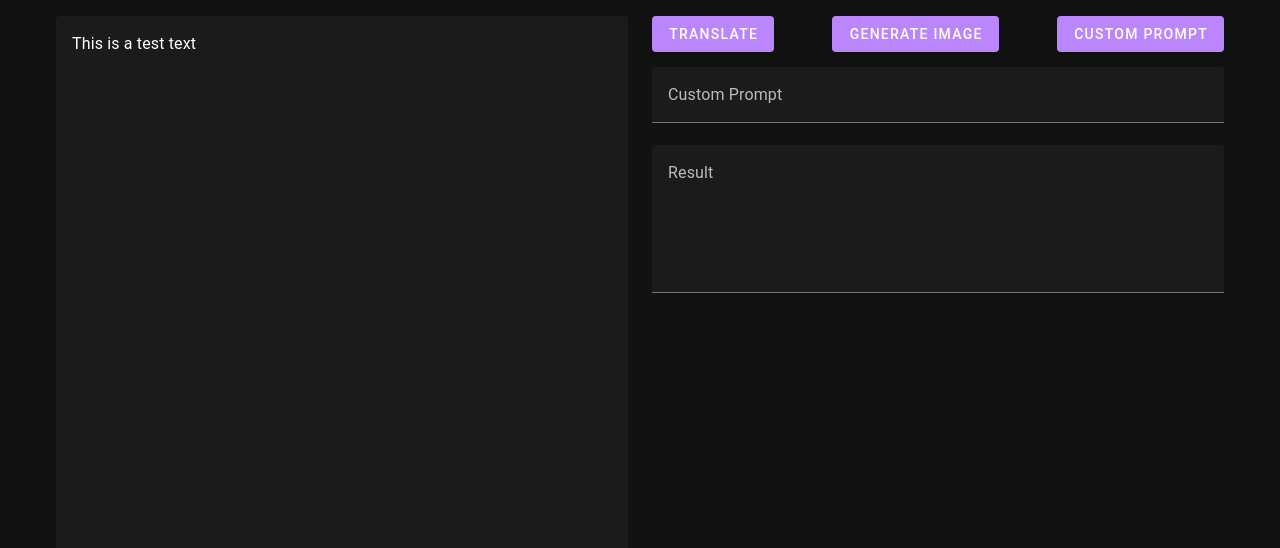
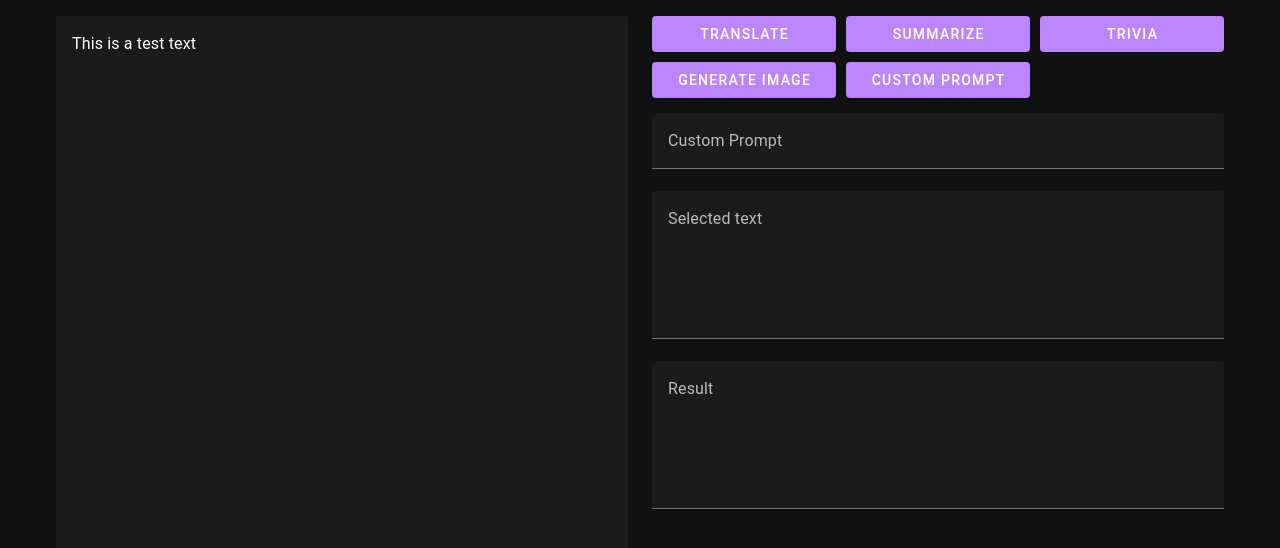
Before and after one commit to DeeJack/EpubToSpeech, a Vue app in the folder frontend/: page / in a window 1280 px wide. Shown: the top 548 px of the page. Built offline with nearby package versions, Linux system fonts and the light colour scheme.

Commit message:
Summation + trivia buttons in ReadingPane Selected text in textaea in ReadingPane

```diff
--- a/frontend/src/components/ReadingPane.vue
+++ b/frontend/src/components/ReadingPane.vue
@@ -3,17 +3,21 @@
         <v-container>
             <v-row>
                 <v-col cols="12" md="6" class="reading">
-                    <v-textarea height="100" auto-grow hide-details v-model="text" label="" readonly></v-textarea>
+                    <v-textarea ref="chapterText" height="100" auto-grow hide-details v-model="text" label="" readonly
+                        @blur="stopSelection" @focus="startSelection"></v-textarea>
                 </v-col>
 
                 <v-col cols="12" md="6">
                     <div class="buttons">
                         <v-btn color="primary" @click="translate" :title="translateTooltip">Translate</v-btn>
+                        <v-btn color="primary" @click="summarize" :title="summarizeTooltip">Summarize</v-btn>
+                        <v-btn color="primary" @click="trivia" :title="triviaTooltip">Trivia</v-btn>
                         <v-btn color="primary" @click="generateImage" :title="generateImageTooltip">Generate Image</v-btn>
                         <v-btn color="primary" @click="customPrompt" :title="customPromptTooltip">Custom Prompt</v-btn>
                     </div>
 
                     <v-text-field v-model="prompt" label="Custom Prompt"></v-text-field>
+                    <v-textarea v-model="selectedText" label="Selected text" readonly></v-textarea>
 
                     <v-textarea v-model="result" label="Result" readonly></v-textarea>
                 </v-col>
@@ -23,14 +27,19 @@
 </template>
 
 <script >
+import { nextTick } from 'vue';
 import { ref } from 'vue';
 
 let text = ref('');
 let prompt = ref('');
 let result = ref('');
-let translateTooltip = ref('Translate the text in English');
+let translateTooltip = ref('Translate the entire text in English');
 let generateImageTooltip = ref('Generate an image from the selected text');
 let customPromptTooltip = ref('Generate a custom prompt from the selected text');
+let summarizeTooltip = ref('Summarize the entire text');
+let triviaTooltip = ref('Generate trivia from the chapter');
+// let chapterTextara = ref(null);
+let selectedText = ref('');
 
 const translate = () => {
     // Implement your translation logic here
@@ -38,11 +47,26 @@ const translate = () => {
 
 const generateImage = () => {
     // Implement your image generation logic here
+    getSelectedText();
 };
 
-const customPrompt = () => {
-    // Implement your custom prompt logic here
+const getSelectedText = () => {
+    let text = '';
+    if (window.getSelection) {
+        text = window.getSelection().toString();
+    } else if (document.selection && document.selection.type != 'Control') {
+        text = document.selection.createRange().text;
+    }
+    return text;
 };
+
+const selectionListener = () => {
+    selectedText.value = getSelectedText();
+};
+
+// const customPrompt = () => {
+//     // Implement your custom prompt logic here
+// };
 
 export default {
     name: 'ReadingPane',
@@ -53,15 +77,38 @@ export default {
             result,
             translate,
             generateImage,
-            customPrompt,
+            // customPrompt,
             translateTooltip,
             generateImageTooltip,
             customPromptTooltip,
+            selectedText,
+            // chapterTextara
         };
     },
-    created: () => {
+    created: async () => {
+        await nextTick();
         // Fetch text from server
         text.value = 'This is a test text';
+    },
+    methods: {
+        customPrompt() {
+            console.log(getSelectedText())
+        },
+        startSelection() {
+            document.addEventListener('selectionchange', selectionListener)
+        },
+        stopSelection() {
+            document.removeEventListener('selectionchange', selectionListener)
+        },
+        summarize() {
+            // Implement your summarization logic here
+        },
+        trivia() {
+            // Implement your trivia logic here
+        },
+        requestGptResponse(prompt) {
+
+        }
     }
 };
 </script>
@@ -73,16 +120,15 @@ export default {
     box-sizing: border-box;
 } */
 
-.reading  .v-field {
+.reading .v-field {
     height: 90vh;
 }
 
 .buttons {
-    display: flex;
-    flex-direction: row;
+    display: grid;
+    grid-template-columns: repeat(3, 1fr);
+    grid-gap: 10px;
     justify-content: space-between;
     margin-bottom: 15px;
 }
-
-
 </style>
```
